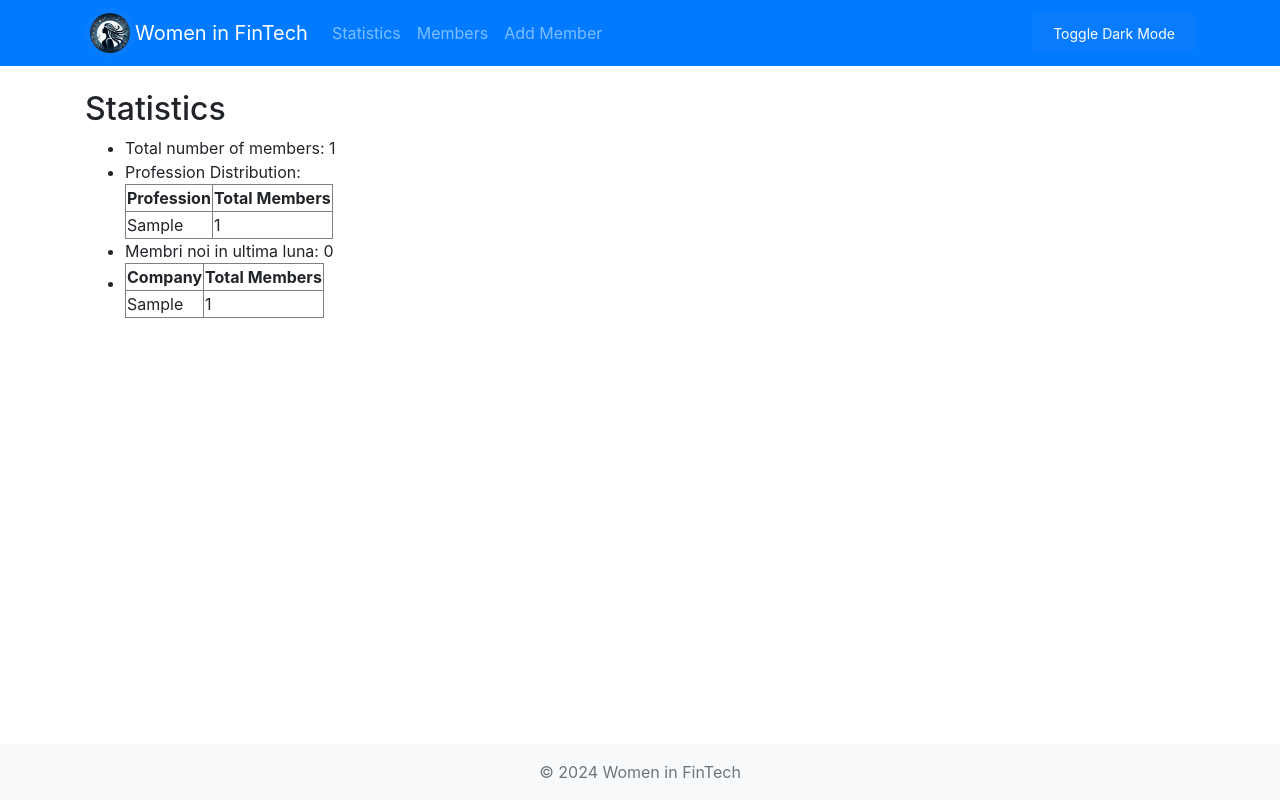
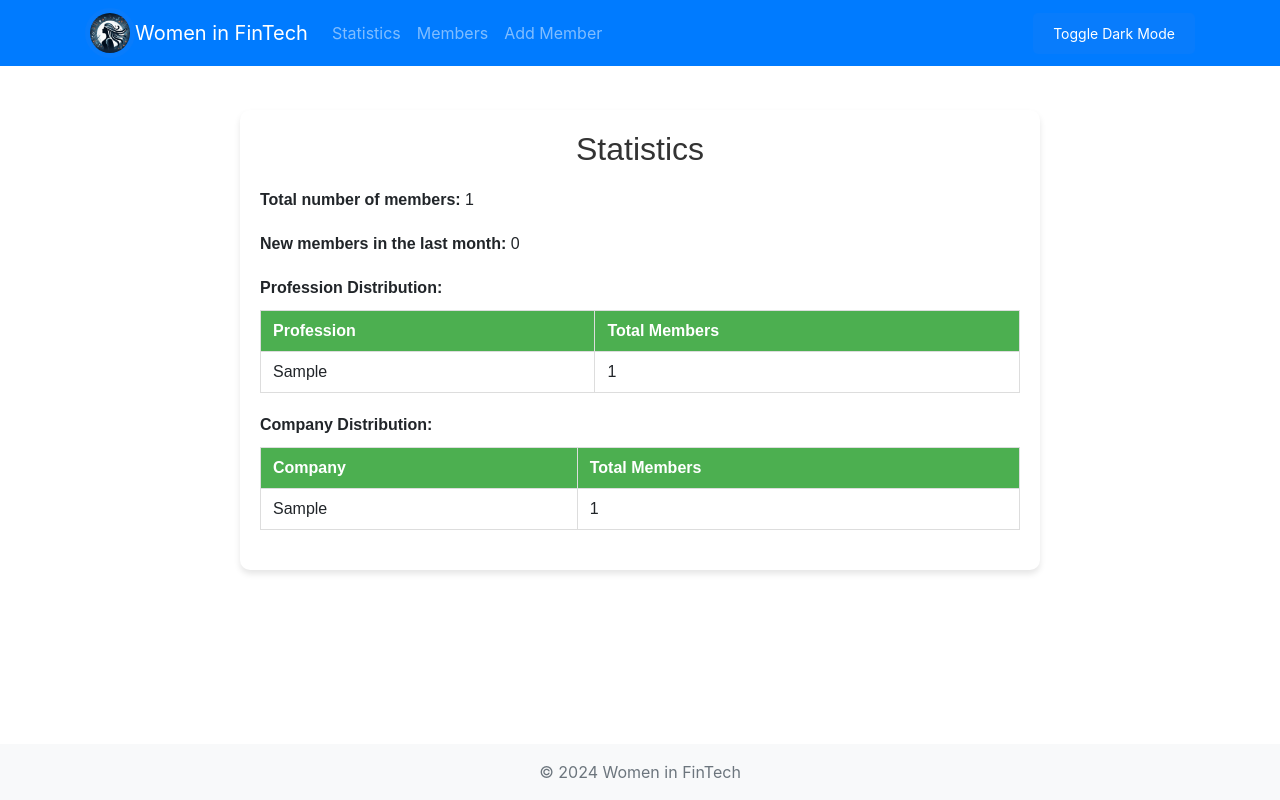
Before and after one commit to AlexPusok/women_fintech, a PHP site: page /statistics.php in a window 1280 px wide. Run offline with PHP 8.4, Linux system fonts and the light colour scheme; tables that the repository leaves empty or names only in its code hold one stand-in row (values such as "Sample post"); some libraries are stand-ins or nearby versions.

Commit message:
Am stilizat pagina de statistici

```diff
--- a/css/style.css
+++ b/css/style.css
@@ -17,7 +17,7 @@ body {
     padding: 20px;
 }
 .card-body{
-    background-color: #087cfc;
+    background-color: #e9ecef;
 }
 .logo{
     border-radius: 50%;
@@ -72,3 +72,58 @@ body {
     color: white;
     border-color: #007bff;
 }
+
+/* Statistics Page Styles */
+.statistics-container {
+    font-family: Arial, sans-serif;
+    background-color: #f9f9f9;
+    margin: 20px auto;
+    padding: 20px;
+    max-width: 800px;
+    border-radius: 10px;
+    box-shadow: 0 4px 6px rgba(0, 0, 0, 0.1);
+    background: #fff;
+}
+
+.statistics-title {
+    text-align: center;
+    color: #333;
+    margin-bottom: 20px;
+}
+
+.statistics-list {
+    list-style: none;
+    padding: 0;
+}
+
+.statistics-item {
+    margin-bottom: 20px;
+}
+
+.statistics-table {
+    width: 100%;
+    border-collapse: collapse;
+    margin-top: 10px;
+}
+
+.statistics-table, .statistics-table th, .statistics-table td {
+    border: 1px solid #ddd;
+}
+
+.statistics-table th, .statistics-table td {
+    padding: 8px 12px;
+    text-align: left;
+}
+
+.statistics-table th {
+    background-color: #4CAF50;
+    color: white;
+}
+
+.statistics-table tr:nth-child(even) {
+    background-color: #f2f2f2;
+}
+
+.statistics-table tr:hover {
+    background-color: #e8f5e9;
+}
--- a/statistics.php
+++ b/statistics.php
@@ -2,28 +2,37 @@
 global $totalMembersQuery;
 include_once "config/database.php";
 include_once "includes/header.php";
+
 $database = new Database();
 $db = $database->getConnection();
-$totalMembersQuery = "SELECT count(*) FROM members";
+
+$totalMembersQuery = "SELECT COUNT(*) FROM members";
 $professionDistributionQuery = "SELECT profession, COUNT(*) as total_members FROM members GROUP BY profession ORDER BY total_members DESC";
+$monthlyMembersQuery = "SELECT COUNT(*) as monthly_members FROM members WHERE created_at >= DATE_SUB(CURDATE(), INTERVAL 1 MONTH)";
+$companyDistributionQuery = "SELECT company, COUNT(*) as total_members FROM members GROUP BY company ORDER BY total_members DESC";
+
 $totalMembersCount = $db->query($totalMembersQuery)->fetchColumn();
-$monthlyMembersQuery = "SELECT count(*) as monthly_members FROM members WHERE created_at >= DATE_SUB(CURDATE(), INTERVAL 1 MONTH)";
 $monthlyMembersCount = $db->query($monthlyMembersQuery)->fetchColumn();
-
-$companyDistributionQuery = "SELECT company, COUNT(*) as total_members FROM members GROUP BY company ORDER BY total_members DESC";
 ?>
-<h2>Statistics</h2>
-    <ul>
-        <li>
-            Total number of members: <?php echo htmlspecialchars($totalMembersCount); ?>
+<div class="statistics-container">
+    <h2 class="statistics-title">Statistics</h2>
+    <ul class="statistics-list">
+        <li class="statistics-item">
+            <strong>Total number of members:</strong> <?php echo htmlspecialchars($totalMembersCount); ?>
         </li>
-        <li>
-            Profession Distribution:
-            <table border="1">
+        <li class="statistics-item">
+            <strong>New members in the last month:</strong> <?php echo htmlspecialchars($monthlyMembersCount); ?>
+        </li>
+        <li class="statistics-item">
+            <strong>Profession Distribution:</strong>
+            <table class="statistics-table">
+                <thead>
                 <tr>
                     <th>Profession</th>
                     <th>Total Members</th>
                 </tr>
+                </thead>
+                <tbody>
                 <?php
                 $stmt = $db->query($professionDistributionQuery);
                 while ($row = $stmt->fetch(PDO::FETCH_ASSOC)) {
@@ -33,17 +42,19 @@ $companyDistributionQuery = "SELECT company, COUNT(*) as total_members FROM memb
                     echo "</tr>";
                 }
                 ?>
+                </tbody>
             </table>
         </li>
-        <li>
-            Membri noi in ultima luna: <?php echo htmlspecialchars($monthlyMembersCount); ?>
-        </li>
-        <li>
-            <table border="1">
+        <li class="statistics-item">
+            <strong>Company Distribution:</strong>
+            <table class="statistics-table">
+                <thead>
                 <tr>
                     <th>Company</th>
                     <th>Total Members</th>
                 </tr>
+                </thead>
+                <tbody>
                 <?php
                 $stmt = $db->query($companyDistributionQuery);
                 while ($row = $stmt->fetch(PDO::FETCH_ASSOC)) {
@@ -53,9 +64,11 @@ $companyDistributionQuery = "SELECT company, COUNT(*) as total_members FROM memb
                     echo "</tr>";
                 }
                 ?>
+                </tbody>
             </table>
         </li>
     </ul>
+</div>
 <?php
 include_once "includes/footer.php";
 ?>
```
